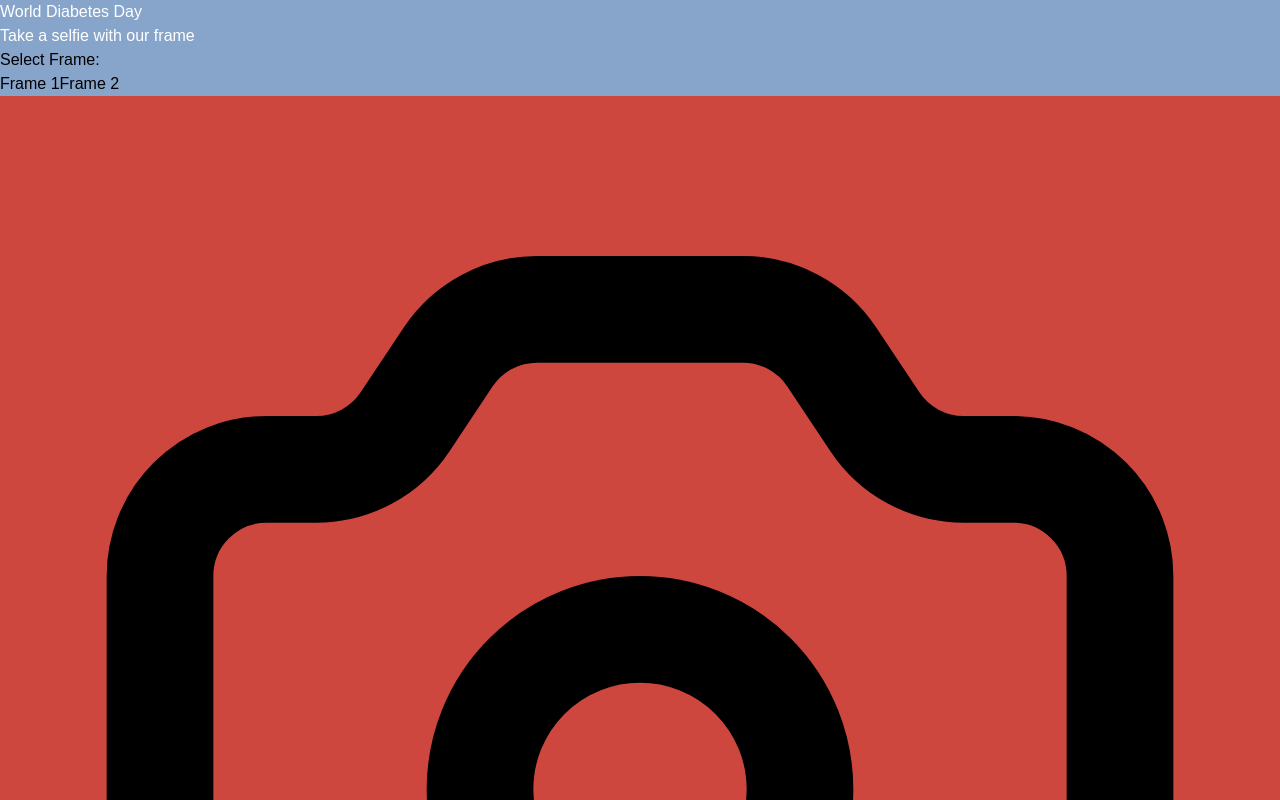
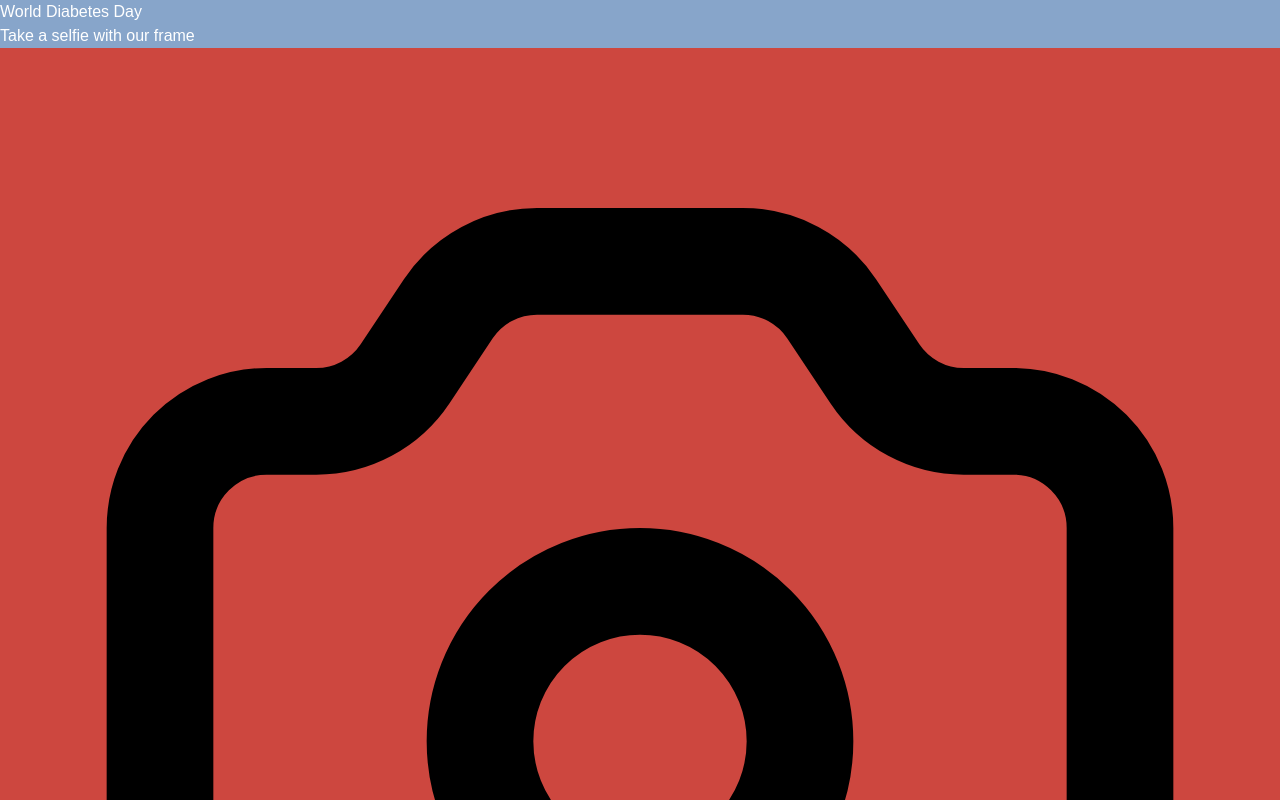
Before and after one commit to YoussefMohamed2k19/filter, a React (Vite) app: page / in a window 1280 px wide. Shown: the top 800 px of the page. Built offline with nearby package versions, Linux system fonts and the light colour scheme; a web font is replaced by a local one.

Commit message:
Remove frame selection UI and keep only frame_2.png

```diff
--- a/index.html
+++ b/index.html
@@ -19,7 +19,7 @@
     <meta property="og:url" content="https://filter-pearl.vercel.app/" />
     <meta property="og:title" content="World Diabetes Day by AstraZeneca" />
     <meta property="og:description" content="Join World Diabetes Day by AstraZeneca. Take a selfie with our special frame and share your support for diabetes awareness." />
-    <meta property="og:image" content="/frame.png" />
+    <meta property="og:image" content="/frame_2.png" />
     <meta property="og:site_name" content="World Diabetes Day by AstraZeneca" />
 
     <!-- Twitter -->
@@ -27,7 +27,7 @@
     <meta property="twitter:url" content="https://filter-pearl.vercel.app/" />
     <meta property="twitter:title" content="World Diabetes Day by AstraZeneca" />
     <meta property="twitter:description" content="Join World Diabetes Day by AstraZeneca. Take a selfie with our special frame and share your support for diabetes awareness." />
-    <meta property="twitter:image" content="/frame.png" />
+    <meta property="twitter:image" content="/frame_2.png" />
 
     <!-- Fonts -->
     <link href="https://fonts.cdnfonts.com/css/proxima-nova-condensed" rel="stylesheet">
--- a/src/App.jsx
+++ b/src/App.jsx
@@ -8,7 +8,7 @@ function App() {
   const [error, setError] = useState(null)
   const [streamReady, setStreamReady] = useState(false)
   const [facingMode, setFacingMode] = useState('user') // 'user' for front, 'environment' for back
-  const [selectedFrame, setSelectedFrame] = useState('frame.png') // 'frame.png' or 'frame_2.png'
+  const [selectedFrame] = useState('frame_2.png')
   const videoRef = useRef(null)
   const canvasRef = useRef(null)
   const streamRef = useRef(null)
@@ -235,36 +235,6 @@ function App() {
         </div>
 
         <div className="bg-white rounded-2xl shadow-2xl overflow-hidden">
-          {/* Frame Selection */}
-          {!capturedImage && !isCameraOpen && (
-            <div className="p-4 border-b border-gray-200">
-              <p className="text-sm font-semibold text-gray-700 mb-3 text-center">Select Frame:</p>
-              <div className="flex gap-3 justify-center">
-                <button
-                  onClick={() => setSelectedFrame('frame.png')}
-                  className={`flex-1 px-4 py-3 rounded-lg font-semibold transition-all duration-200 ${
-                    selectedFrame === 'frame.png'
-                      ? 'text-white shadow-lg'
-                      : 'text-gray-700 bg-gray-100 hover:bg-gray-200'
-                  }`}
-                  style={selectedFrame === 'frame.png' ? { backgroundColor: '#87a5ca' } : {}}
-                >
-                  Frame 1
-                </button>
-                <button
-                  onClick={() => setSelectedFrame('frame_2.png')}
-                  className={`flex-1 px-4 py-3 rounded-lg font-semibold transition-all duration-200 ${
-                    selectedFrame === 'frame_2.png'
-                      ? 'text-white shadow-lg'
-                      : 'text-gray-700 bg-gray-100 hover:bg-gray-200'
-                  }`}
-                  style={selectedFrame === 'frame_2.png' ? { backgroundColor: '#87a5ca' } : {}}
-                >
-                  Frame 2
-                </button>
-              </div>
-            </div>
-          )}
           {/* Camera View */}
           {!capturedImage && (
             <div className="relative">
@@ -297,33 +267,6 @@ function App() {
                     <div className="absolute top-4 right-4 w-8 h-8 border-t-2 border-r-2 border-white opacity-70"></div>
                     <div className="absolute bottom-20 left-4 w-8 h-8 border-b-2 border-l-2 border-white opacity-70"></div>
                     <div className="absolute bottom-20 right-4 w-8 h-8 border-b-2 border-r-2 border-white opacity-70"></div>
-                  </div>
-                  {/* Frame selector when camera is open */}
-                  <div className="absolute top-4 left-0 right-0 flex justify-center px-4 z-20">
-                    <div className="flex gap-2 bg-black bg-opacity-50 backdrop-blur-sm rounded-full px-2 py-1">
-                      <button
-                        onClick={() => setSelectedFrame('frame.png')}
-                        className={`px-4 py-2 rounded-full text-sm font-semibold transition-all duration-200 ${
-                          selectedFrame === 'frame.png'
-                            ? 'text-white'
-                            : 'text-gray-300 hover:text-white'
-                        }`}
-                        style={selectedFrame === 'frame.png' ? { backgroundColor: 'rgba(135, 165, 202, 0.9)' } : {}}
-                      >
-                        Frame 1
-                      </button>
-                      <button
-                        onClick={() => setSelectedFrame('frame_2.png')}
-                        className={`px-4 py-2 rounded-full text-sm font-semibold transition-all duration-200 ${
-                          selectedFrame === 'frame_2.png'
-                            ? 'text-white'
-                            : 'text-gray-300 hover:text-white'
-                        }`}
-                        style={selectedFrame === 'frame_2.png' ? { backgroundColor: 'rgba(135, 165, 202, 0.9)' } : {}}
-                      >
-                        Frame 2
-                      </button>
-                    </div>
                   </div>
                   <div className="absolute bottom-4 left-0 right-0 flex justify-center gap-4 px-4 z-20">
                     <button
```
